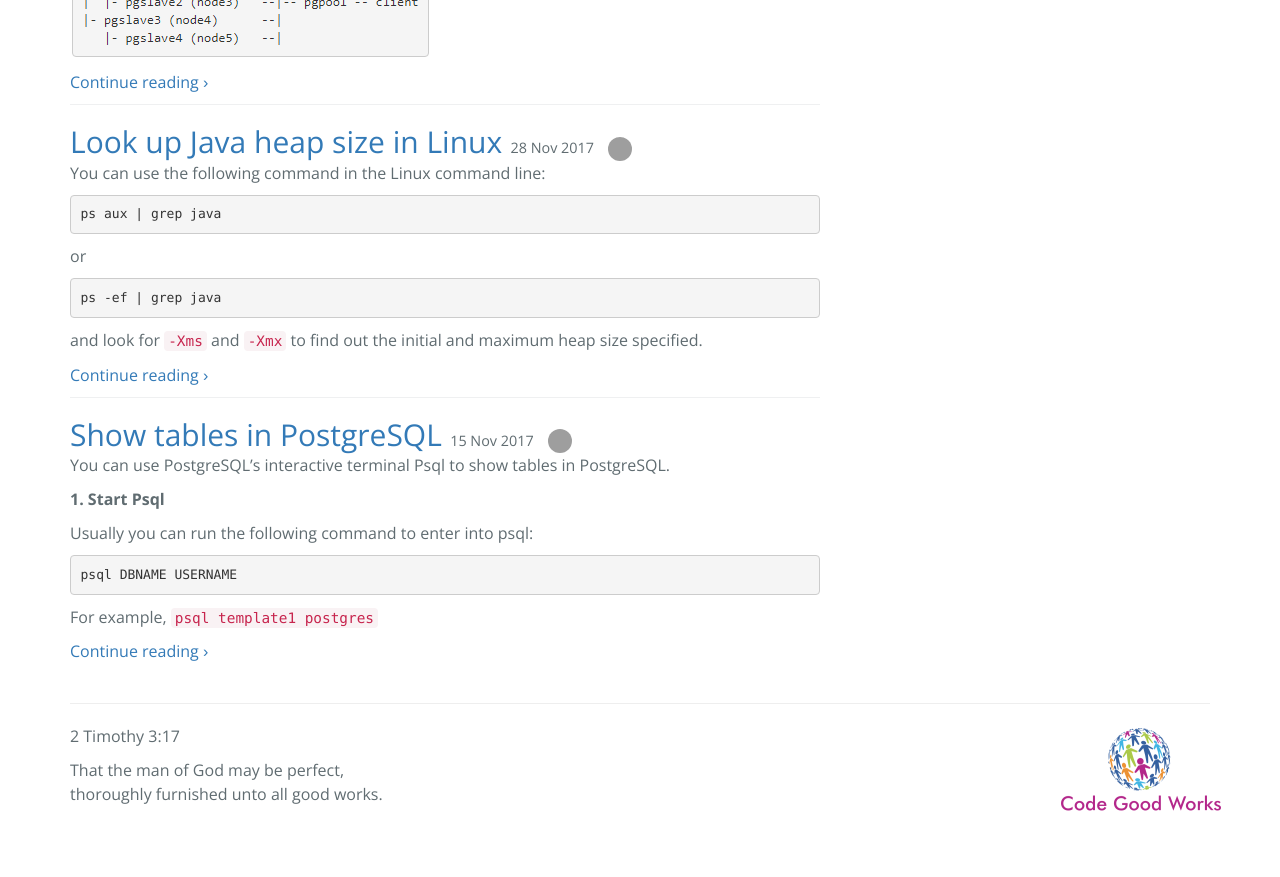
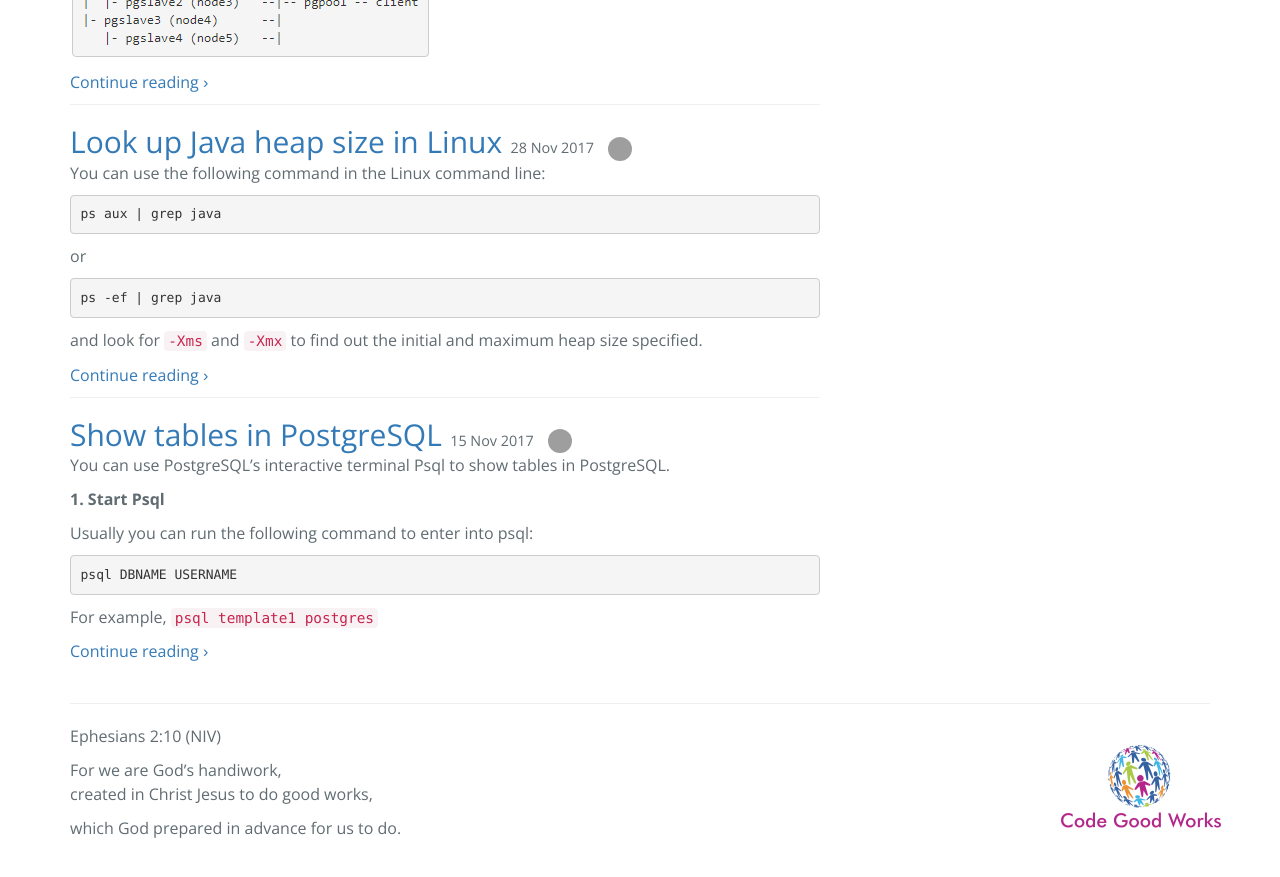
Before and after one commit to yucigou/codegoodworks, a Jekyll site: the page built from index.md, in a window 1280 px wide and 900 px high, scrolled down 1641 px. Shown: the top 877 px of the window. Built offline with Jekyll 4.4.1, drawn with Linux system fonts in a browser that asks for light colours; nearby versions of some CDN libraries; grey boxes are pictures that could not be loaded.

Commit message:
Update default.html

```diff
--- a/_layouts/default.html
+++ b/_layouts/default.html
@@ -39,9 +39,10 @@
 
       <footer class="site-footer container">
         <hr/>
-        <p>2 Timothy 3:17</p>
-        <p id="first-verse">That the man of God may be perfect,</p>
-        <p id="last-verse">thoroughly furnished unto all good works.</p>
+        <p>Ephesians 2:10 (NIV)</p>
+        <p id="first-verse">For we are God’s handiwork, </p>
+        <p>created in Christ Jesus to do good works,</p>
+        <p id="last-verse">which God prepared in advance for us to do.</p>
       </footer>
     </section>
 
```
